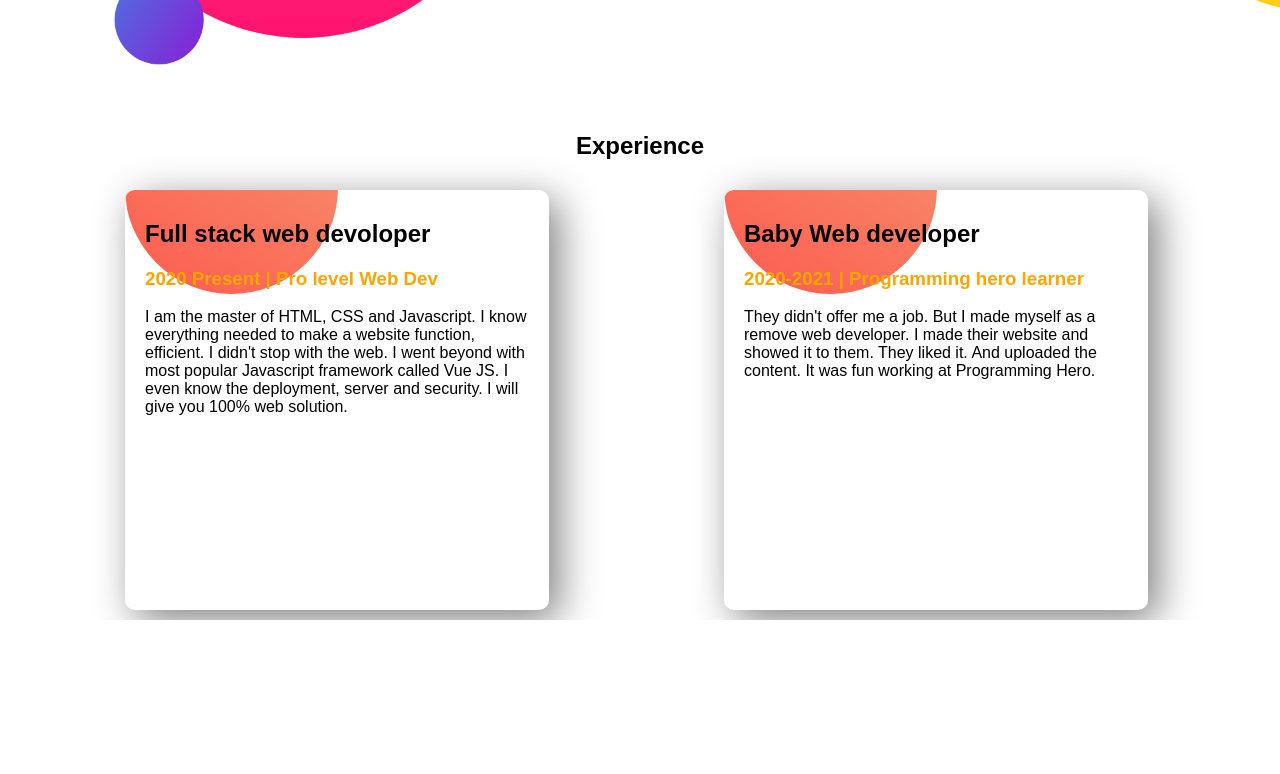
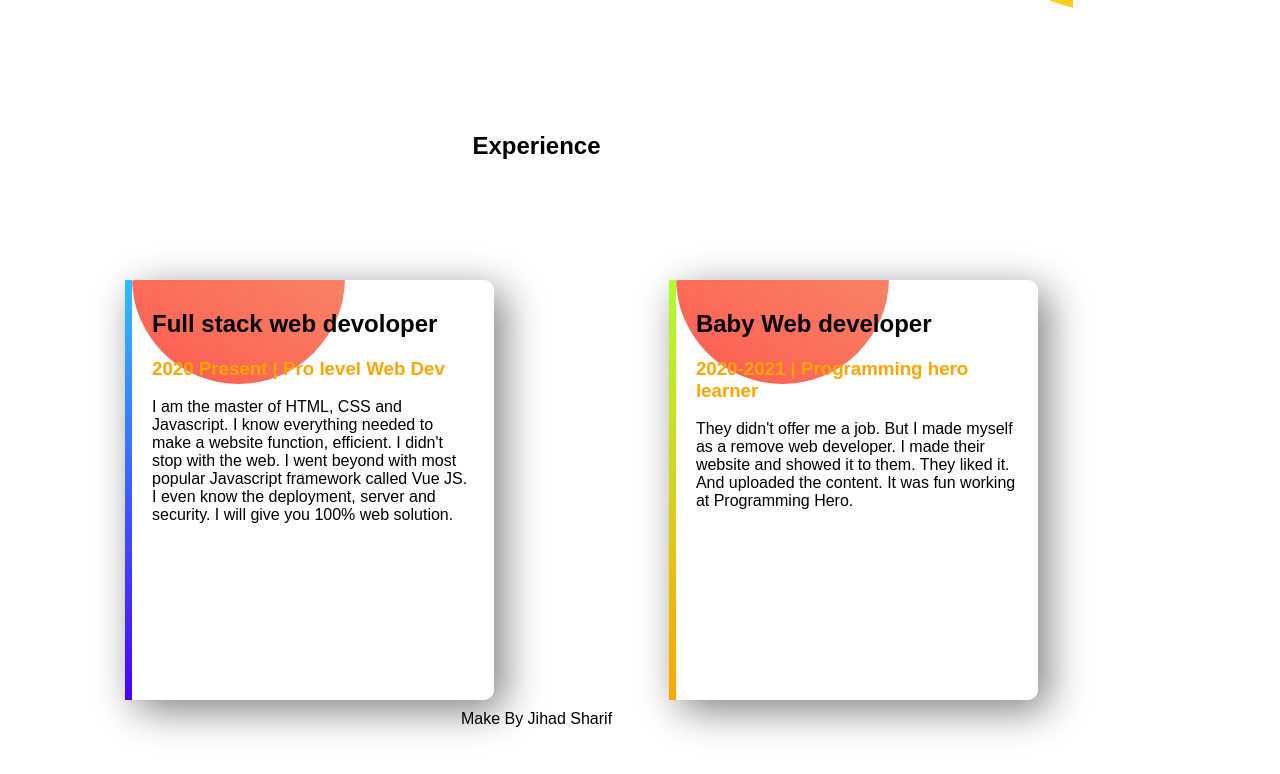
Before and after one commit to MrJihadSharif/web-portfolio, a plain HTML site: page index.html in a window 1280 px wide. Shown: the part 1054-1828 px from the top of the page. Before the commit the page ends 1674 px from the top, so only its background shows below. Drawn offline with Linux system fonts and the light colour scheme.

Commit message:
Jihad Web Portfolio

```diff
--- a/index.html
+++ b/index.html
@@ -58,7 +58,7 @@
 
     </section>
 
-    <section class="experience-area" >
+    <section id="exp-area" >
 
 
 
@@ -84,6 +84,6 @@ I am the master of HTML, CSS and Javascript. I know everything needed to make a
     </section>
 
 
-
+<footer id="footerone"> <p> Make By Jihad Sharif </p> </footer>
 </body>
 </html>
--- a/style.css
+++ b/style.css
@@ -1,7 +1,8 @@
 body{
 font-family: sans-serif;
 margin: 0px;
-
+height: 2000px;
+width: 1073px;
 }
 
 
@@ -81,7 +82,7 @@ width: 80%;
 }
 
 
-.experience-area{
+#exp-area{
 
 }
 
@@ -90,24 +91,33 @@ width: 80%;
 
    text-align: center;
 
+
+
 }
 #experience-area-id-two{
 
-    margin: 10px 50px 10px 125px;
+    margin: 100px 50px 10px 125px;
     width: 30%;
    height: 400px;
    padding: 10px 20px 10px 20px;
+   border-left: 7px solid;
+   border-image: linear-gradient(180deg , rgb(47, 189, 255) , rgb(76, 0, 255)) ;
+   border-image-slice: 1;
+
    background-image: url(images/exp-bg.png);
-
-   background-repeat: no-repeat;
+    background-repeat: no-repeat;
 
 }
 #experience-area-id-three{
 
-    margin: 10px 0px 10px 125px;
+    margin: 100px 0px 10px 125px;
     width: 30%;
     height: 400px;
     padding: 10px 20px 10px 20px;
+
+    border-left: 7px solid;
+    border-image: linear-gradient(180deg , greenyellow , orange) ;
+    border-image-slice: 1;
     background-image: url(images/exp-bg.png);
 
     background-repeat: no-repeat;
@@ -118,3 +128,7 @@ width: 80%;
     box-shadow: 10px 10px  40px grey;
     border-radius: 10px;
 }
+#footerone{
+
+    text-align: center;
+}
```
Also changed, not shown: images/exp-bg-1.png (added).
